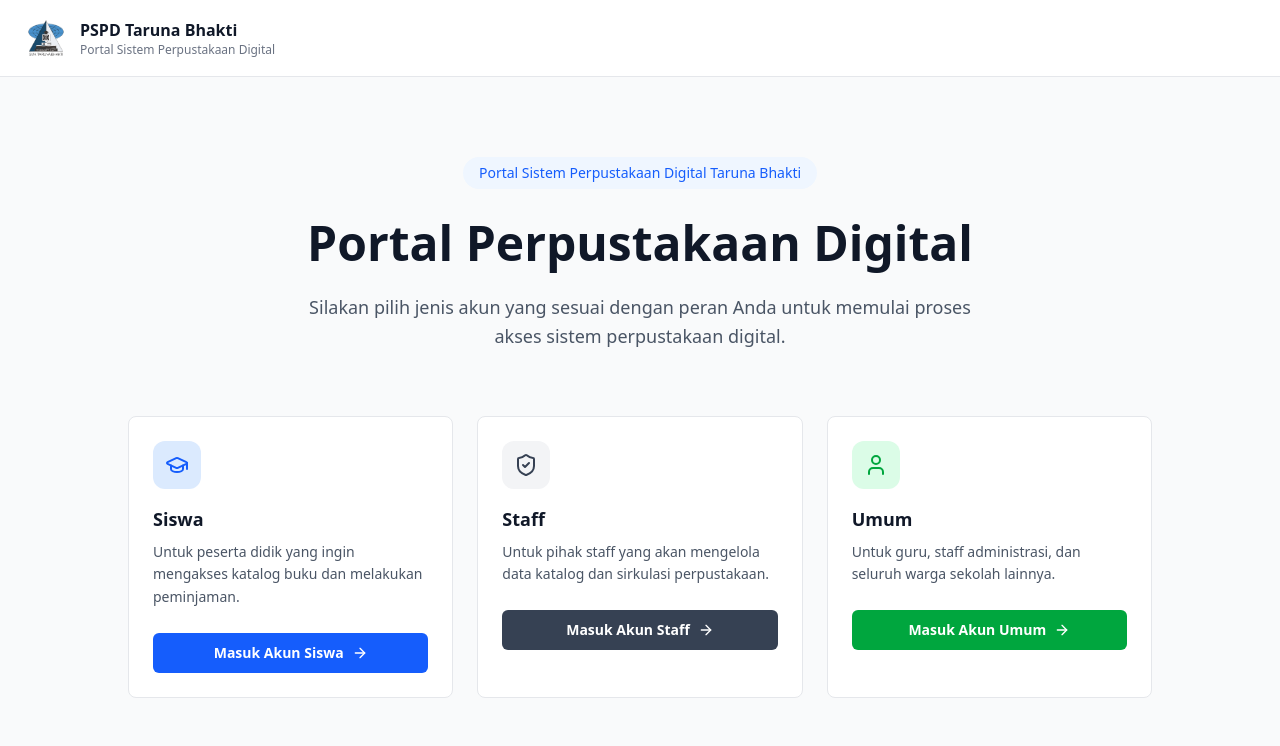
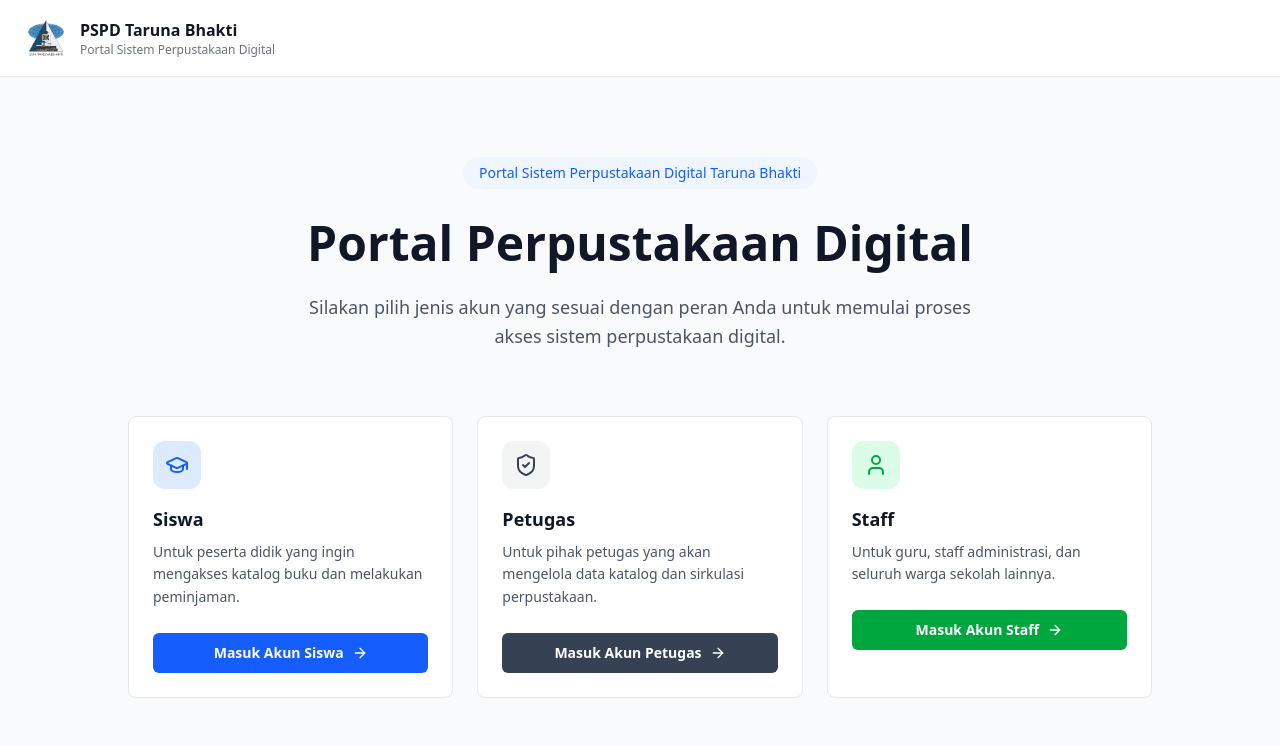
Before and after one commit to Regiaaaaaa/PSPD_FE, a React (Vite) app: page / in a window 1280 px wide. Shown: the top 746 px of the page. Built offline with nearby package versions, Linux system fonts and the light colour scheme.

Commit message:
refactor: change label name

```diff
--- a/src/pages/LandingPage.jsx
+++ b/src/pages/LandingPage.jsx
@@ -60,29 +60,29 @@ function LandingPage() {
                 <div className="w-12 h-12 bg-gray-100 rounded-xl flex items-center justify-center mb-4">
                   <ShieldCheck className="text-gray-700" size={24} />
                 </div>
-                <h2 className="text-lg font-bold text-gray-900 mb-2">Staff</h2>
+                <h2 className="text-lg font-bold text-gray-900 mb-2">Petugas</h2>
                 <p className="text-sm text-gray-600 mb-6 leading-relaxed">
-                  Untuk pihak staff yang akan mengelola data katalog dan sirkulasi perpustakaan.
+                  Untuk pihak petugas yang akan mengelola data katalog dan sirkulasi perpustakaan.
                 </p>
                 <button className="w-full bg-gray-700 hover:bg-gray-800 text-white py-2.5 rounded-md font-semibold transition-colors flex items-center justify-center gap-2 text-sm">
-                  Masuk Akun Staff
+                  Masuk Akun Petugas
                   <ArrowRight size={16} />
                 </button>
               </div>
             </div>
 
-            {/* Card Umum */}
+            {/* Card Staff */}
             <div className="bg-white rounded-lg border border-gray-200 hover:shadow-lg transition-shadow duration-200 h-full">
               <div className="p-6">
                 <div className="w-12 h-12 bg-green-100 rounded-xl flex items-center justify-center mb-4">
                   <User className="text-green-600" size={24} />
                 </div>
-                <h2 className="text-lg font-bold text-gray-900 mb-2">Umum</h2>
+                <h2 className="text-lg font-bold text-gray-900 mb-2">Staff</h2>
                 <p className="text-sm text-gray-600 mb-6 leading-relaxed">
                   Untuk guru, staff administrasi, dan seluruh warga sekolah lainnya.
                 </p>
                 <button className="w-full bg-green-600 hover:bg-green-700 text-white py-2.5 rounded-md font-semibold transition-colors flex items-center justify-center gap-2 text-sm">
-                  Masuk Akun Umum
+                  Masuk Akun Staff
                   <ArrowRight size={16} />
                 </button>
               </div>
```
